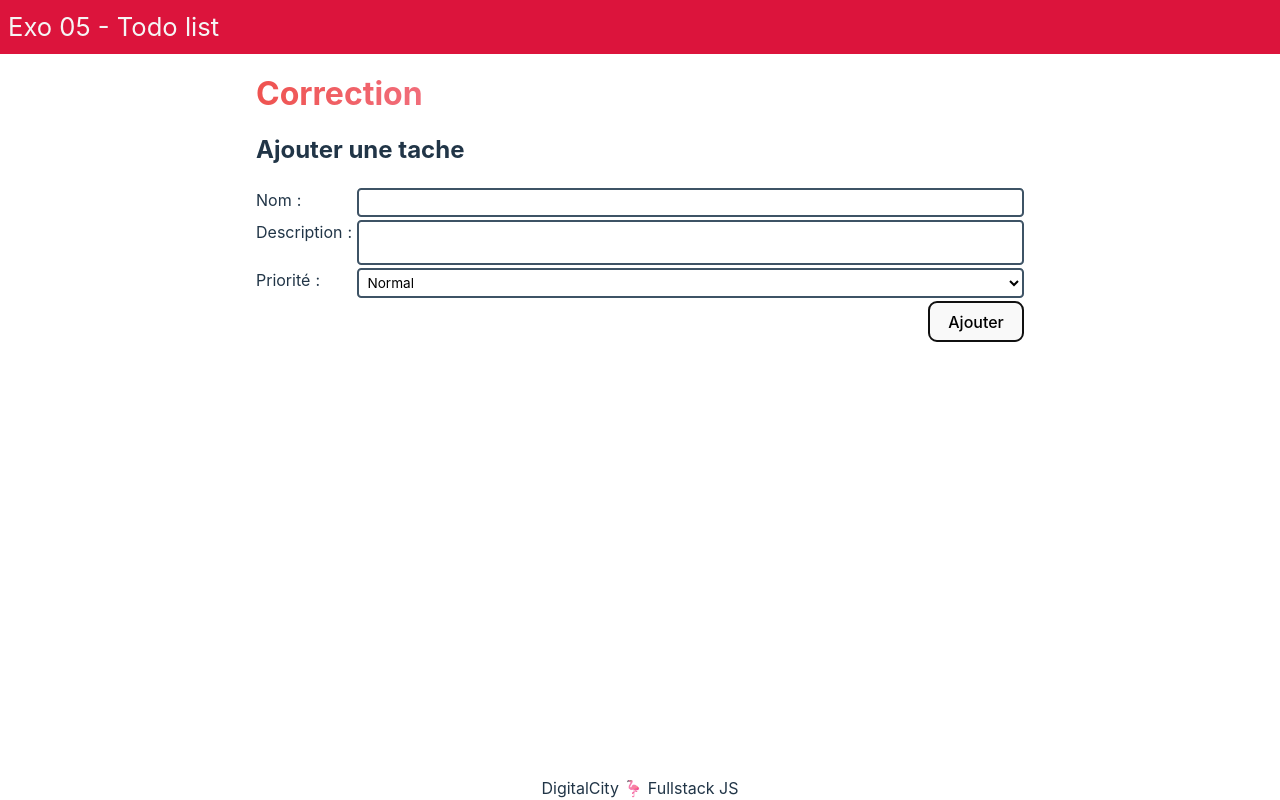
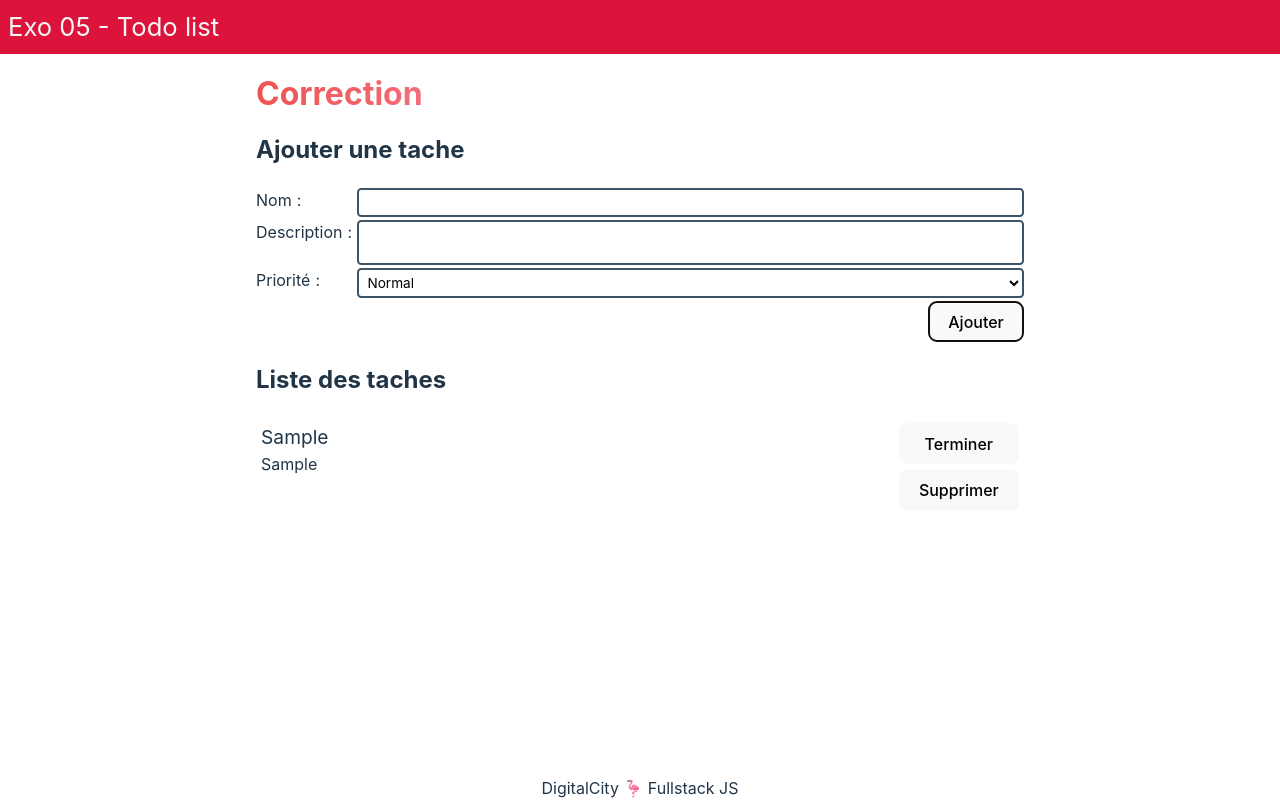
Before and after one commit to Formation-JS/BXL_JS2023_React_Exo05_TodoList, a React (Vite) app: page / in a window 1280 px wide. Both pictures are taken after typing "Sample", "Sample" into the empty fields and a click on the button "Ajouter". Built offline with nearby package versions, Linux system fonts and the light colour scheme.

Commit message:
TaskList (no event) 🦄

```diff
--- /dev/null
+++ b/src/components/task-list/task-list.jsx
@@ -0,0 +1,45 @@
+import style from './task-list.module.scss';
+import PropTypes from 'prop-types';
+import { priorityEnum } from '../../enums/priority.enum.js';
+
+const TaskListItem = ({name, description, priority, isCompleted}) => (
+    <article className={style['task'] + ' ' +(isCompleted ? style['finish'] : '')}>
+        <div className={style['info']}>
+            <p>{name} {priority == priorityEnum.urgent && <span className={style['urgent']}></span>}</p>
+            <p>{description}</p>
+        </div>
+        <div className={style['action']}>
+            <button disabled={isCompleted}>Terminer</button>
+            <button>Supprimer</button>
+        </div>
+    </article>
+);
+
+const TaskList = ({tasks}) => {
+
+    const tasksJSX = tasks.map(
+        task => <TaskListItem {...task} key={task.id} />
+    );
+
+    return (
+        <section className={style['task-list']}>
+            {tasksJSX}
+        </section>
+    )
+}
+
+TaskList.propTypes = {
+    tasks: PropTypes.arrayOf(PropTypes.exact({
+        id: PropTypes.string.isRequired,
+        name: PropTypes.string.isRequired,
+        description: PropTypes.string.isRequired,
+        priority: PropTypes.string.isRequired,
+        isCompleted: PropTypes.bool.isRequired
+    }))
+};
+
+TaskList.defaultProps = {
+    tasks: []
+};
+
+export default TaskList;
--- /dev/null
+++ b/src/components/task-list/task-list.module.scss
@@ -0,0 +1,55 @@
+.task-list {
+    display: flex;
+    flex-direction: column;
+    gap: 2ch;
+}
+
+.task {
+    display: flex;
+    flex-direction: row;
+    padding: 0.5ch;
+
+    >.info,
+    >.action {
+        display: flex;
+        flex-direction: column;
+    }
+
+    >.info {
+        flex-grow: 1;
+        display: flex;
+        flex-direction: column;
+
+        >p:first-child {
+            font-size: 1.2em;
+        }
+    }
+
+    >.action {
+        justify-self: stretch;
+        gap: 0.5ch;
+    }
+
+    &:not(:last-child) {
+        border-bottom: #3e5365 solid 0.3ch;
+    }
+
+    &.finish {
+        color: #7a7a7a;
+        background: repeating-linear-gradient(-30deg,
+                #fff6fe,
+                #fff6fe, 1em,
+                #e1d5d5 1em,
+                #e1d5d5 2em);
+    }
+
+    &.finish .urgent::after {
+        color: rgb(207, 99, 121);
+    }
+
+    .urgent::after {
+        content: '(Urgent)';
+        color: crimson;
+        font-weight: bold;
+    }
+}
--- a/src/containers/todo-list/todo-list.jsx
+++ b/src/containers/todo-list/todo-list.jsx
@@ -1,6 +1,7 @@
 import { useState } from 'react';
 import { v4 as uuidv4 } from 'uuid';
 import TaskForm from '../../components/task-form/task-form.jsx';
+import TaskList from '../../components/task-list/task-list.jsx';
 
 const TodoList = () => {
     const [tasks, setTasks] = useState([]);
@@ -22,6 +23,9 @@ const TodoList = () => {
 
             <h2>Ajouter une tache</h2>
             <TaskForm onTaskSubmit={handleNewTask} />
+
+            <h2>Liste des taches</h2>
+            <TaskList tasks={tasks} />
         </>
     );
 };
```
